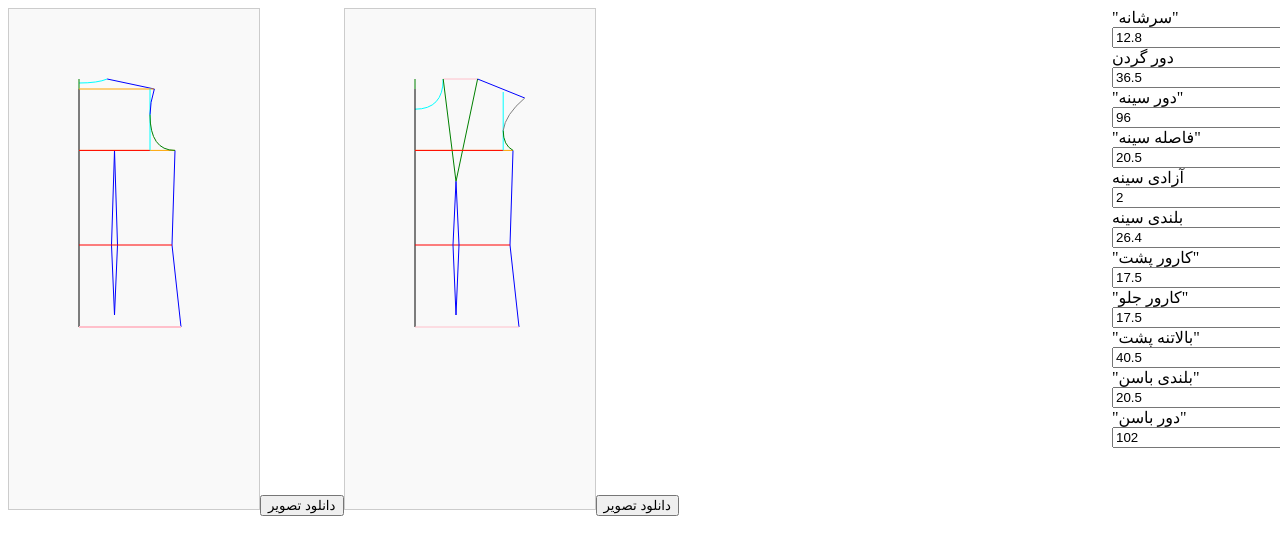
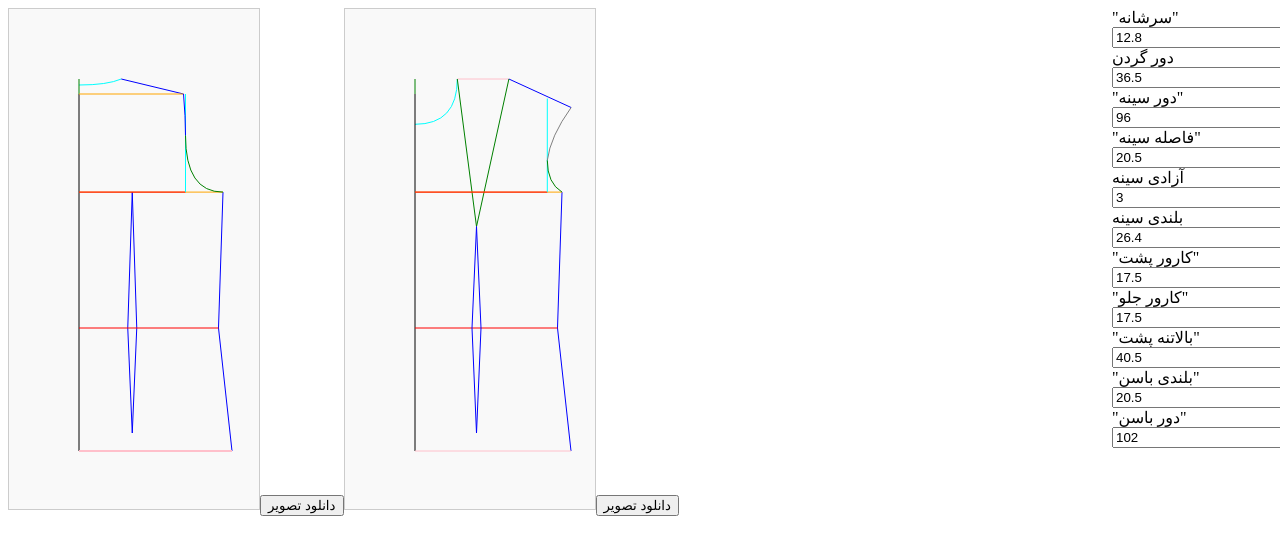
Before and after one commit to mahla-kh/sewing-patterns, a React (Vite) app: page / in a window 1280 px wide. Shown: the top 554 px of the page. Built offline with nearby package versions, Linux system fonts and the light colour scheme.

Commit message:
fix download error by adding id & azSin = 3

```diff
--- a/src/context/PropertiesProvider.jsx
+++ b/src/context/PropertiesProvider.jsx
@@ -17,8 +17,8 @@ export function PropertiesProvider({ children }) {
   const [sin, setSin] = useState(96);
   const [rawfaSin, setRawfaSin] = useState(20.5);
   const [fasin, setfaSin] = useState(20.5);
-  const [rawAzSin, setRawAzSin] = useState(2);
-  const [azSin, setAzSin] = useState(2);
+  const [rawAzSin, setRawAzSin] = useState(3);
+  const [azSin, setAzSin] = useState(3);
   const [rawHsin, setRawHsin] = useState(26.4);
   const [Hsin, setHsin] = useState(26.4);
   const [rawshan, setRawShan] = useState(12.8);
--- a/src/patterns/AnteriorTest.jsx
+++ b/src/patterns/AnteriorTest.jsx
@@ -22,7 +22,7 @@ function AnteriorTest() {
         width="250"
         height="500"
         style={{ background: "#f9f9f9", border: "1px solid #ccc" }}
-        id="mySvg"
+        id="mySvg101"
       >
         {/* گردن */} /////////
         <path
@@ -276,8 +276,8 @@ function AnteriorTest() {
           strokeWidth="1"
         />
       </svg>
-      <canvas id="canvas" style={{ display: "none" }}></canvas>
-      <button onClick={downloadImage}>دانلود تصویر</button>
+      <canvas id="canvas101" style={{ display: "none" }}></canvas>
+      <button onClick={() => downloadImage(101)}>دانلود تصویر</button>
     </>
   );
 }
--- a/src/patterns/BalatanePosht.jsx
+++ b/src/patterns/BalatanePosht.jsx
@@ -21,7 +21,7 @@ function BalatanePosht() {
         width="250"
         height="500"
         style={{ background: "#f9f9f9", border: "1px solid #ccc" }}
-        id="mySvg"
+        id="mySvg100"
       >
         {/* گردن */} /////////
         <path
@@ -235,8 +235,8 @@ function BalatanePosht() {
           strokeWidth="1"
         />
       </svg>
-      <canvas id="canvas" style={{ display: "none" }}></canvas>
-      <button onClick={downloadImage}>دانلود تصویر</button>
+      <canvas id="canvas100" style={{ display: "none" }}></canvas>
+      <button onClick={() => downloadImage(100)}>دانلود تصویر</button>
     </>
   );
 }
--- a/src/services/downloadImage.js
+++ b/src/services/downloadImage.js
@@ -1,5 +1,5 @@
-export function downloadImage() {
-  const svg = document.getElementById("mySvg");
+export function downloadImage(id) {
+  const svg = document.getElementById(`mySvg${id}`);
   const svgData = new XMLSerializer().serializeToString(svg);
   const svgBlob = new Blob([svgData], {
     type: "image/svg+xml;charset=utf-8",
@@ -8,7 +8,7 @@ export function downloadImage() {
 
   const image = new Image();
   image.onload = function () {
-    const canvas = document.getElementById("canvas");
+    const canvas = document.getElementById(`canvas${id}`);
     const scale = 3;
 
     canvas.width = svg.clientWidth * scale;
@@ -23,7 +23,7 @@ export function downloadImage() {
     const imgURL = canvas.toDataURL("image/png");
     const a = document.createElement("a");
     a.href = imgURL;
-    a.download = "output.png";
+    a.download = `${id}.png`;
     a.click();
   };
   image.src = url;
```
